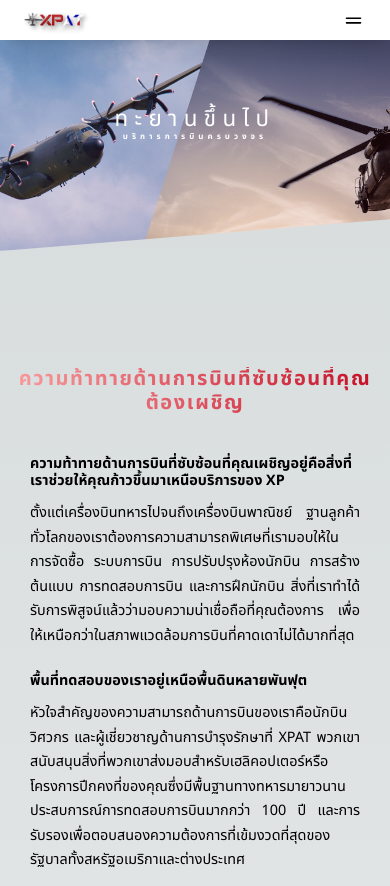
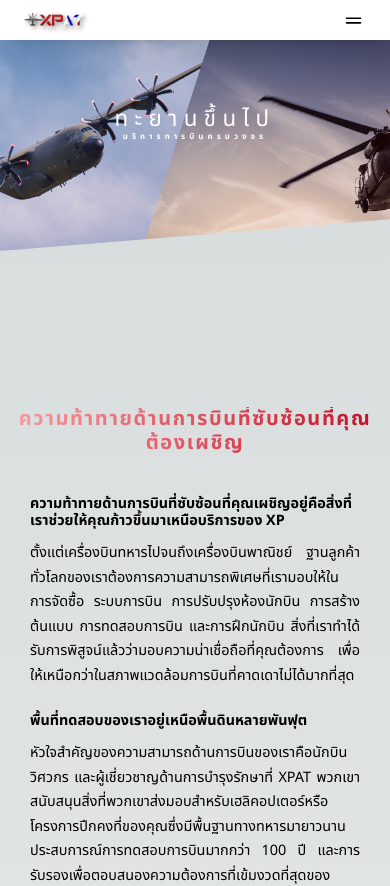
Before and after one commit to openmymai/xpaerospace, a Next.js app: page / in a window 390 px wide. Shown: the top 886 px of the page. Built offline with nearby package versions, Linux system fonts and the light colour scheme.

Commit message:
Adjust padding to 15rem of about section in first page

```diff
--- a/app/style.css
+++ b/app/style.css
@@ -2039,12 +2039,12 @@ p {
 }
 
 .section-about {
-  padding: 10rem 0;
+  padding: 15rem 0;
   margin-top: -10vh;
 }
 @media only screen and (max-width: 56.25em) {
   .section-about {
-    padding: 10rem 0;
+    padding: 15rem 0;
   }
 }
 
--- a/sass/pages/_home.scss
+++ b/sass/pages/_home.scss
@@ -1,9 +1,9 @@
 .section-about {
-  padding: 10rem 0;
+  padding: 15rem 0;
   margin-top: -10vh;
 
   @include respond(tab-port) {
-    padding: 10rem 0;
+    padding: 15rem 0;
   }
 }
 
```
